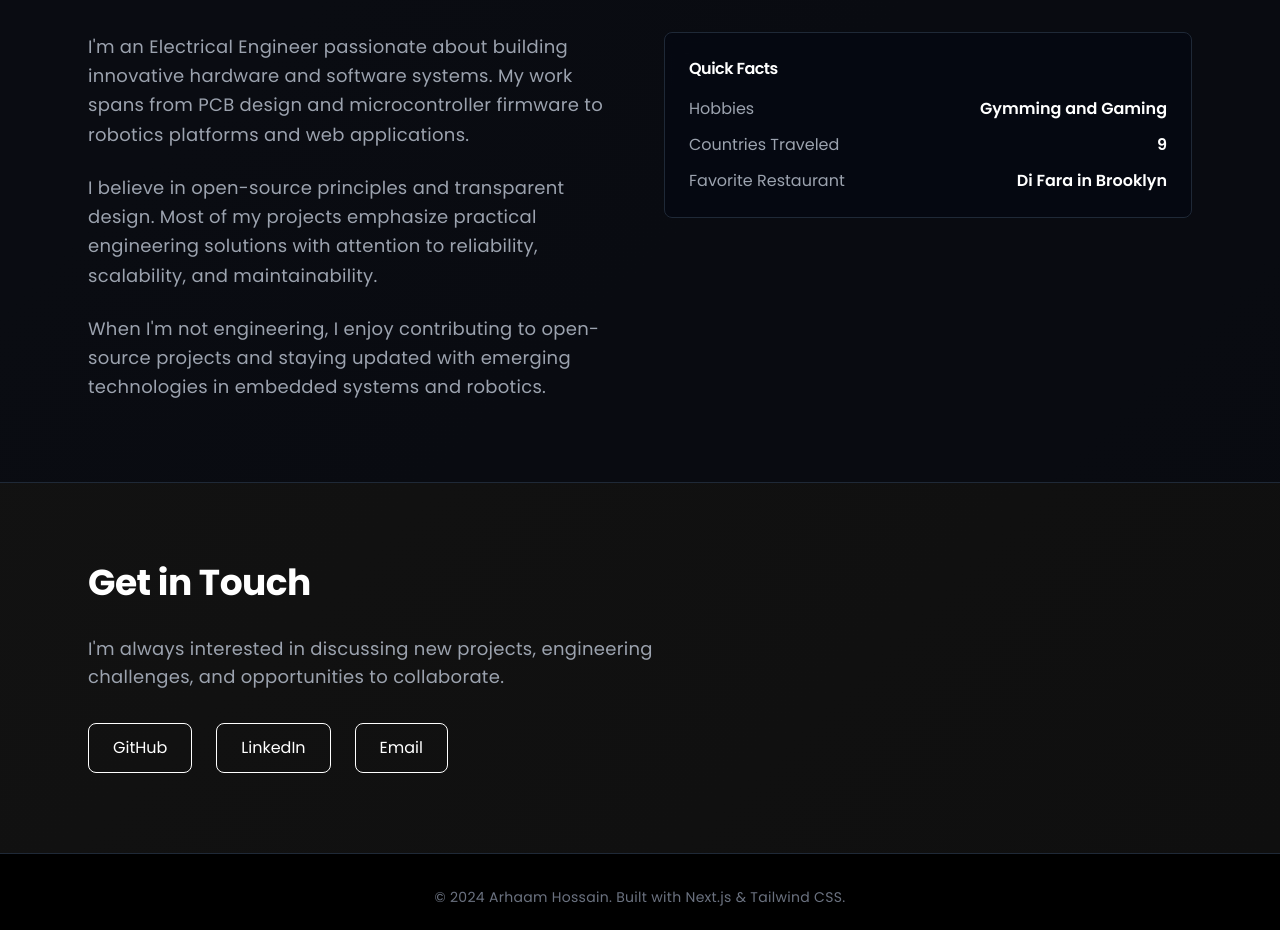
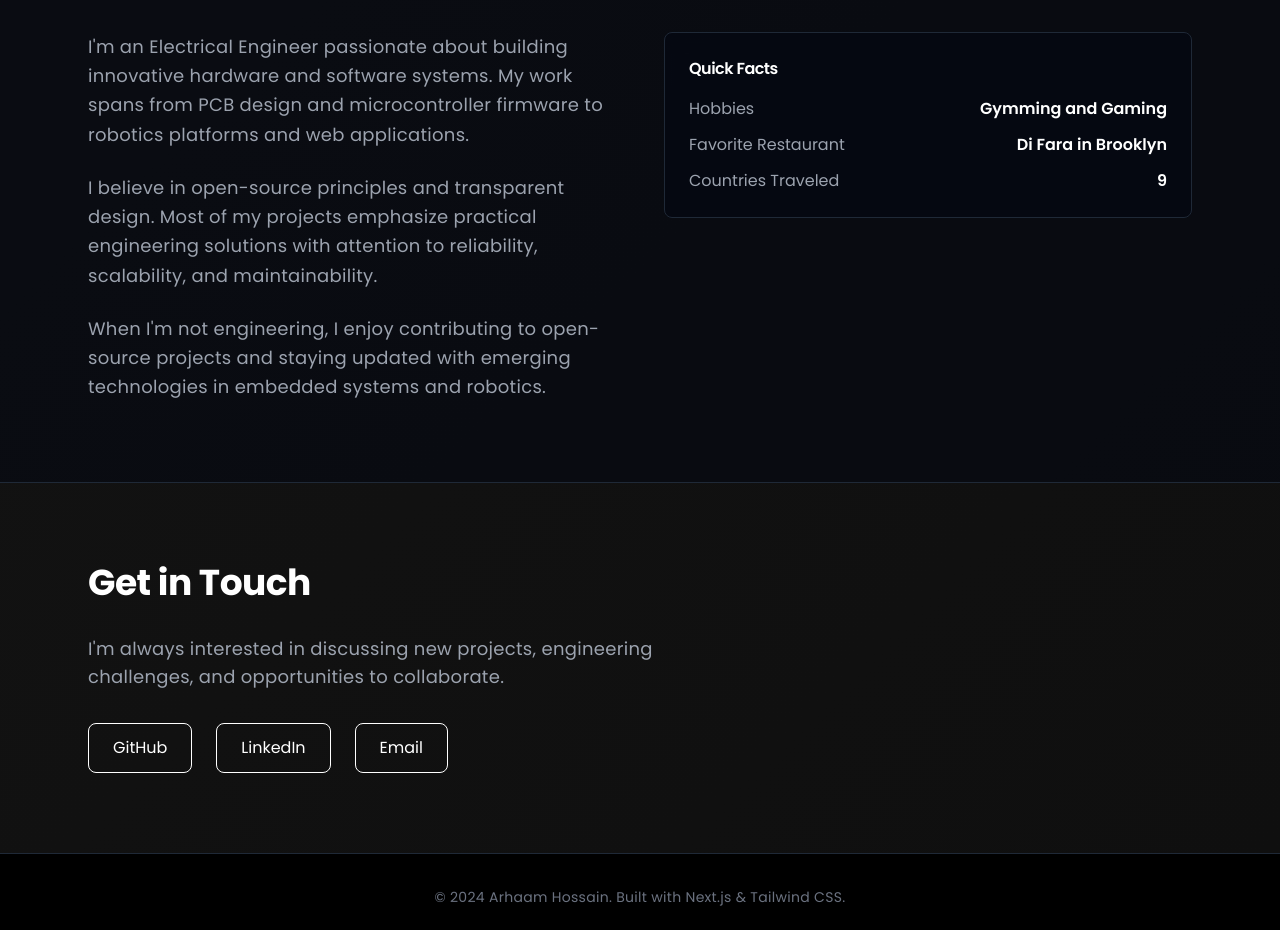
Before and after one commit to arhaamhossain/ARX, a Next.js app: page /ARX/ in a window 1280 px wide. Shown: the part 7460-8390 px from the top of the page. Built offline with nearby package versions, Linux system fonts and the light colour scheme.

Commit message:
Switch row order of Countries Traveled and Favorite Restaurant

```diff
--- a/pages/index.tsx
+++ b/pages/index.tsx
@@ -603,12 +603,12 @@ export default function Home() {
                   <span className="text-white font-semibold">Gymming and Gaming</span>
                 </div>
                 <div className="flex justify-between">
+                  <span>Favorite Restaurant</span>
+                  <span className="text-white font-semibold">Di Fara in Brooklyn</span>
+                </div>
+                <div className="flex justify-between">
                   <span>Countries Traveled</span>
                   <span className="text-white font-semibold">9</span>
-                </div>
-                <div className="flex justify-between">
-                  <span>Favorite Restaurant</span>
-                  <span className="text-white font-semibold">Di Fara in Brooklyn</span>
                 </div>
               </div>
             </div>
```
